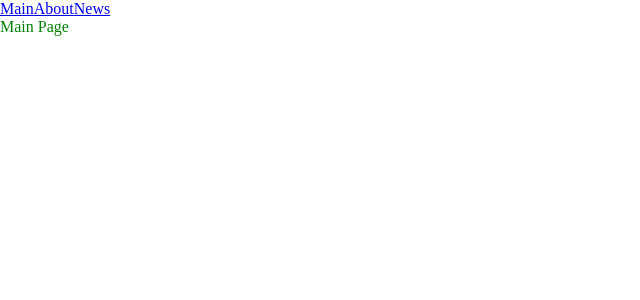
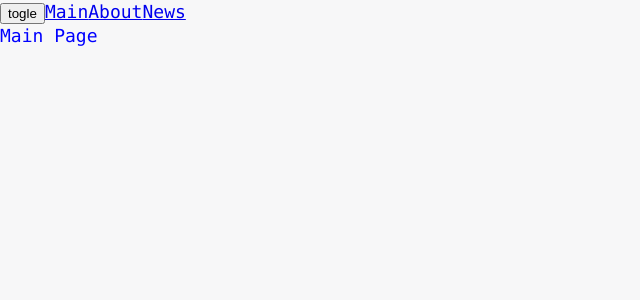
Before and after one commit to David-Gasparian/TechTrove, a React app: page / in a window 1280 px wide. Shown: the top 300 px of the page, without its empty margins (0-640 px from the left). Built offline with nearby package versions, Linux system fonts and the light colour scheme.

Commit message:
added dark and light themes and styles organization

```diff
--- a/src/App.tsx
+++ b/src/App.tsx
@@ -4,11 +4,18 @@
 import { AboutPage } from "./components/AboutPage/index";
 import { NewsPage } from "./components/NewsPage/index";
 import MainPage from "./components/MainPage/MainPage";
-import './index.scss';
+import { useTheme } from "./Theme/useTheme";
+import './styles/index.scss';
 
 export const App: FC = () => {
+
+    const { theme, toggleTheme } = useTheme();
+
     return (
-        <div className='App'>
+        <div className={`App ${theme}`}>
+            <button onClick={toggleTheme}>
+                togle
+            </button>
             <Link to="/">Main</Link>
             <Link to="/about">About</Link>
             <Link to="/news">News</Link>
--- /dev/null
+++ b/src/Theme/ThemeContext.tsx
@@ -0,0 +1,16 @@
+import React from "react";
+
+export enum Theme {
+    LIGHT = 'light',
+    Dark = 'dark',
+}
+
+export const LOCAL_STORAGE_THEME_KEY = 'theme';
+
+export interface ThemeContextProps {
+    theme?: Theme;
+    setTheme?: (theme: Theme) => void;
+}
+
+
+export const ThemeContext = React.createContext<ThemeContextProps>({});
--- /dev/null
+++ b/src/Theme/ThemeProvider.tsx
@@ -0,0 +1,22 @@
+import { FC, useMemo, useState } from "react";
+import { Theme, ThemeContext, LOCAL_STORAGE_THEME_KEY } from "./ThemeContext";
+
+const defaultTheme = localStorage.getItem(LOCAL_STORAGE_THEME_KEY) as Theme || Theme.LIGHT;
+
+export const ThemeProvider: FC = ({ children }) => {
+
+    const [theme, setTheme] = useState<Theme>(defaultTheme);
+
+    const defaultProps = useMemo(() => {
+        return {
+            theme,
+            setTheme
+        }
+    }, [theme]);
+
+    return (
+        <ThemeContext.Provider value={defaultProps}>
+            {children}
+        </ThemeContext.Provider>
+    )
+}
--- /dev/null
+++ b/src/Theme/useTheme.tsx
@@ -0,0 +1,23 @@
+import { useContext } from "react";
+import { Theme, ThemeContext, LOCAL_STORAGE_THEME_KEY } from "./ThemeContext";
+
+interface UseThemeResult {
+    theme: Theme;
+    toggleTheme: () => void;
+}
+
+export const useTheme = (): UseThemeResult => {
+
+    const { setTheme, theme } = useContext(ThemeContext);
+
+    const toggleTheme = () => {
+        const newTheme = theme === Theme.LIGHT ? Theme.Dark : Theme.LIGHT;
+        setTheme(newTheme);
+        localStorage.setItem(LOCAL_STORAGE_THEME_KEY, newTheme);
+    }
+
+    return {
+        theme,
+        toggleTheme
+    }
+}
--- a/src/index.scss
+++ /dev/null
@@ -1,8 +0,0 @@
-* {
-    margin: 0;
-    padding: 0;
-    box-sizing: border-box;
-}
-.App {
-    color: green;
-}
--- a/src/index.tsx
+++ b/src/index.tsx
@@ -1,10 +1,13 @@
 import { render } from 'react-dom';
 import { BrowserRouter } from 'react-router-dom';
 import { App } from './App';
+import { ThemeProvider } from './Theme/ThemeProvider';
 
 render(
     <BrowserRouter>
-        <App />
+        <ThemeProvider>
+            <App />
+        </ThemeProvider>
     </BrowserRouter>,
     document.getElementById('root')
 )
--- /dev/null
+++ b/src/styles/index.scss
@@ -0,0 +1,13 @@
+@import './reset.scss';
+@import './variables/global.scss';
+@import './theme/dark.scss';
+@import './theme/light.scss';
+
+.App {
+    font: var(--font-m);
+
+    background-color: var(--bg-color);
+    color: var(--primary-color);
+
+    height: 100vh;
+}
--- /dev/null
+++ b/src/styles/reset.scss
@@ -0,0 +1,41 @@
+html, body, div, span, applet, object, iframe,
+h1, h2, h3, h4, h5, h6, p, blockquote, pre,
+a, abbr, acronym, address, big, cite, code,
+del, dfn, em, img, ins, kbd, q, s, samp,
+small, strike, strong, sub, sup, tt, var,
+b, u, i, center,
+dl, dt, dd, ol, ul, li,
+fieldset, form, label, legend,
+table, caption, tbody, tfoot, thead, tr, th, td,
+article, aside, canvas, details, embed,
+figure, figcaption, footer, header, hgroup,
+menu, nav, output, ruby, section, summary,
+time, mark, audio, video {
+	margin: 0;
+	padding: 0;
+	border: 0;
+	vertical-align: baseline;
+}
+/* HTML5 display-role reset for older browsers */
+article, aside, details, figcaption, figure,
+footer, header, hgroup, menu, nav, section {
+	display: block;
+}
+body {
+	line-height: 1;
+}
+ol, ul {
+	list-style: none;
+}
+blockquote, q {
+	quotes: none;
+}
+blockquote:before, blockquote:after,
+q:before, q:after {
+	content: '';
+	content: none;
+}
+table {
+	border-collapse: collapse;
+	border-spacing: 0;
+}
--- /dev/null
+++ b/src/styles/theme/dark.scss
@@ -0,0 +1,6 @@
+.App.dark {
+    --bg-color: rgb(10, 10, 142);
+
+    --primary-color: green;
+    --secondary-color: rgb(31, 255, 31);
+}
--- /dev/null
+++ b/src/styles/theme/light.scss
@@ -0,0 +1,6 @@
+.App.light {
+    --bg-color: rgb(247, 247, 248);
+
+    --primary-color: blue;
+    --secondary-color: rgb(14, 14, 237);
+}
--- /dev/null
+++ b/src/styles/variables/global.scss
@@ -0,0 +1,11 @@
+:root {
+    --font-family-main: Consolas, "Times New Roman", serif;
+
+    --font-size-m: 18px;
+    --font-line-m: 24px;
+    --font-m: var(--font-size-m) / var(--font-line-m) var(--font-family-main);
+
+    --font-size-l: 24px;
+    --font-line-l: 32px;
+    --font-l: var(--font-size-l) / var(--font-line-l) var(--font-family-main);
+}
```
